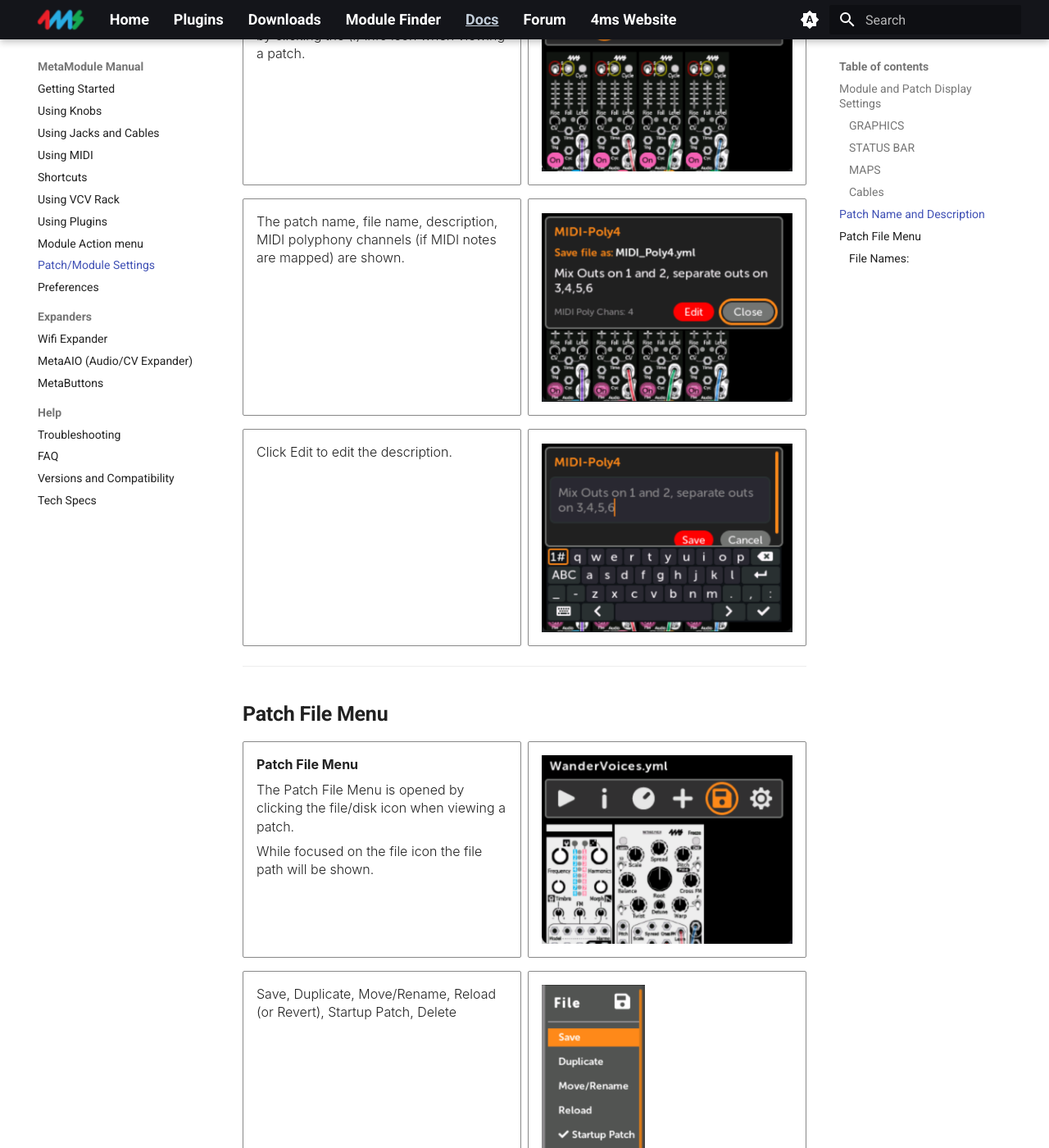
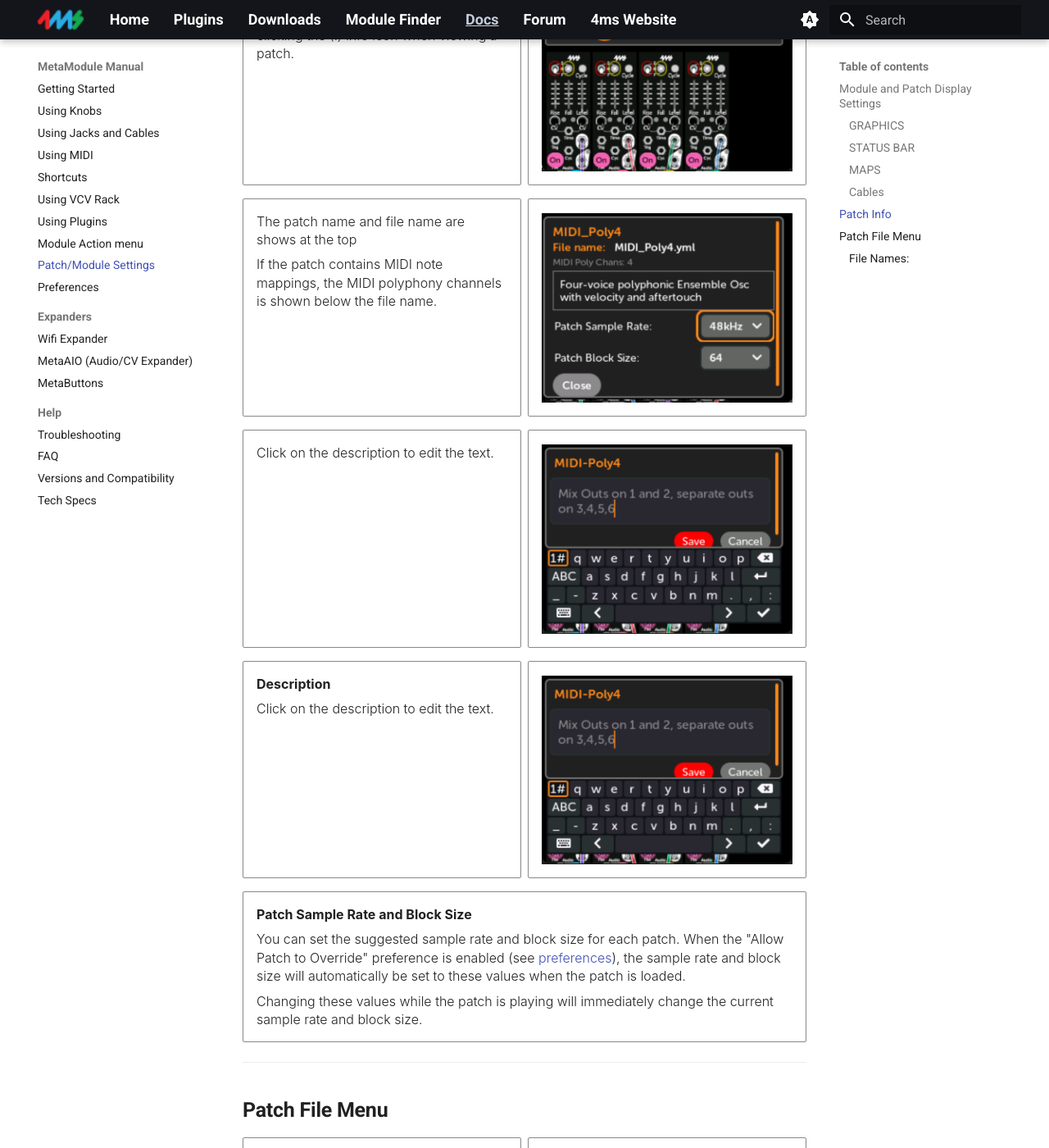
Before and after one commit to 4ms/metamodule-docs-website, an MkDocs documentation site: the page built from docs/module_patch_settings.md, in a window 1280 px wide and 1400 px high, scrolled down 3555 px. Shown: the whole window at 82% size. Built offline with MkDocs 1.6.1 and Material for MkDocs 9.7.7, drawn with Linux system fonts in a browser that asks for light colours; some of the changed text lies outside the part shown.

Commit message:
Patch Info and Backup/Load settings

```diff
--- a/docs/module_patch_settings.md
+++ b/docs/module_patch_settings.md
@@ -128,26 +128,45 @@ This option is disabled if both Show Control Maps and Show Panel Jack Maps are o
 
 ---
 
-## Patch Name and Description
+## Patch Info
 
 <div class="grid cards" markdown>
--   __Patch Description__
+-   __Patch Info__
 
-    The Patch Description page is opened by clicking the (I) info icon when viewing a patch.
+    The Patch Info window is opened by clicking the (I) info icon when viewing a patch.
 
 -   [![Patch View Info icon](./img/patchview-info-icon.png){ .half }](./img/patchview-info-icon.png)
 </div>
 <div class="grid cards" markdown>
--   The patch name, file name, description, MIDI polyphony channels (if MIDI
-    notes are mapped) are shown.
+-   The patch name and file name are shows at the top
 
+    If the patch contains MIDI note mappings, the MIDI polyphony channels is shown below the file name.
 
--   [![Patch View Description](./img/patch-description.png){ .half }](./img/patch-description.png)
+-   [![Patch View Description](./img/patch-info-audio-settings.png){ .half }](./img/patch-info-audio-settings.png)
 </div>
 <div class="grid cards" markdown>
--   Click Edit to edit the description.
+-   Click on the description to edit the text.
 
 -   [![Patch View Description Edit](./img/patch-description-edit.png){ .half }](./img/patch-description-edit.png)
+</div>
+<div class="grid cards" markdown>
+-   __Description__
+
+    Click on the description to edit the text.
+
+-   [![Patch View Description Edit](./img/patch-description-edit.png){ .half }](./img/patch-description-edit.png)
+</div>
+<div class="grid cards" markdown>
+-   __Patch Sample Rate and Block Size__
+
+    You can set the suggested sample rate and block size for each patch. When
+    the "Allow Patch to Override" preference is enabled (see [preferences](preferences.md)),
+    the sample rate and block size will automatically be set to these values
+    when the patch is loaded.
+
+    Changing these values while the patch is playing will immediately change
+    the current sample rate and block size.
+
 </div>
 
 ---
```
Also changed, not shown: docs/preferences.md (+1 -1 lines), docs/troubleshooting.md (+32 -0 lines), docs/img/backup-restore-settings.png (added), docs/img/patch-info-audio-settings.png.
